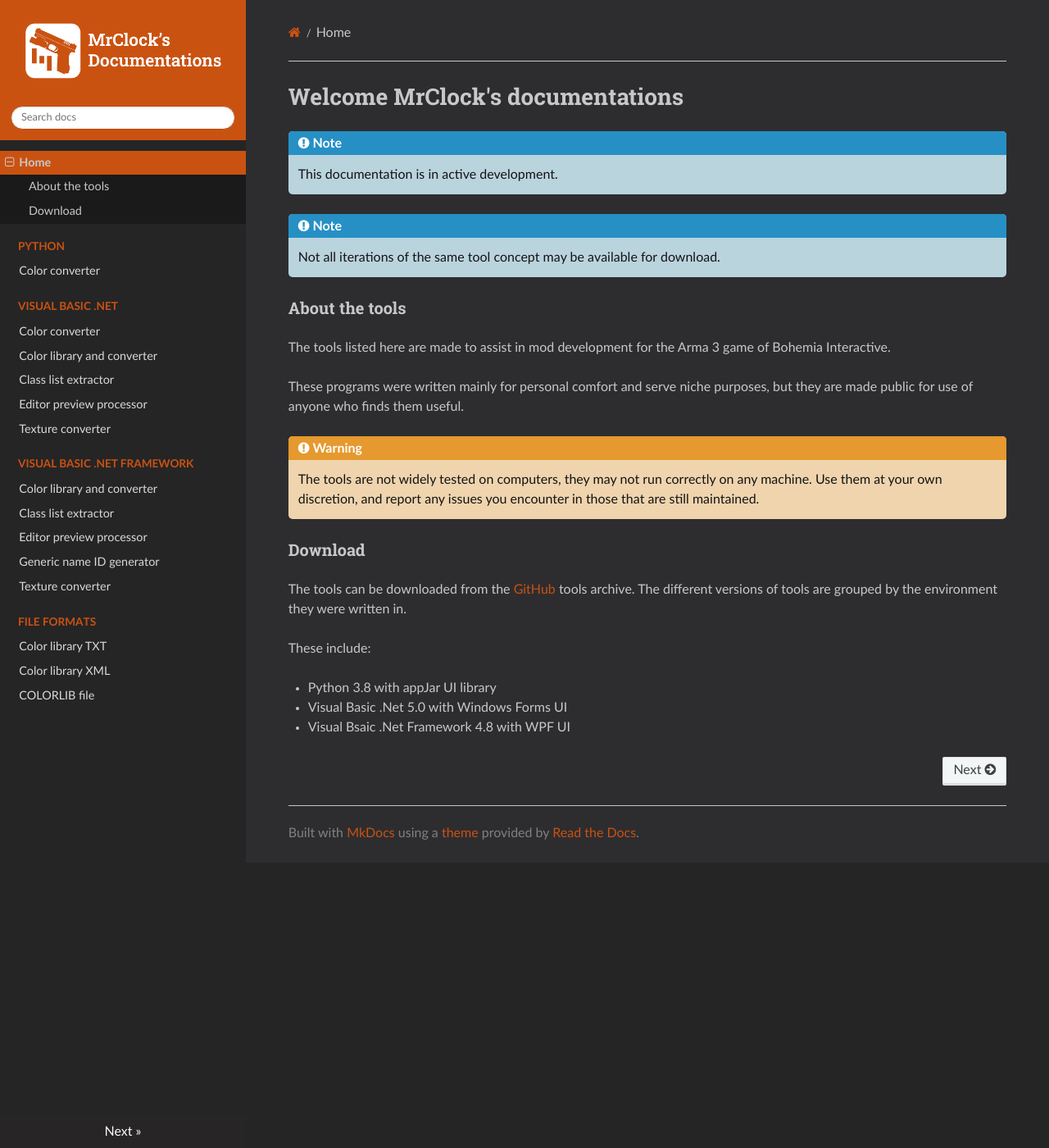
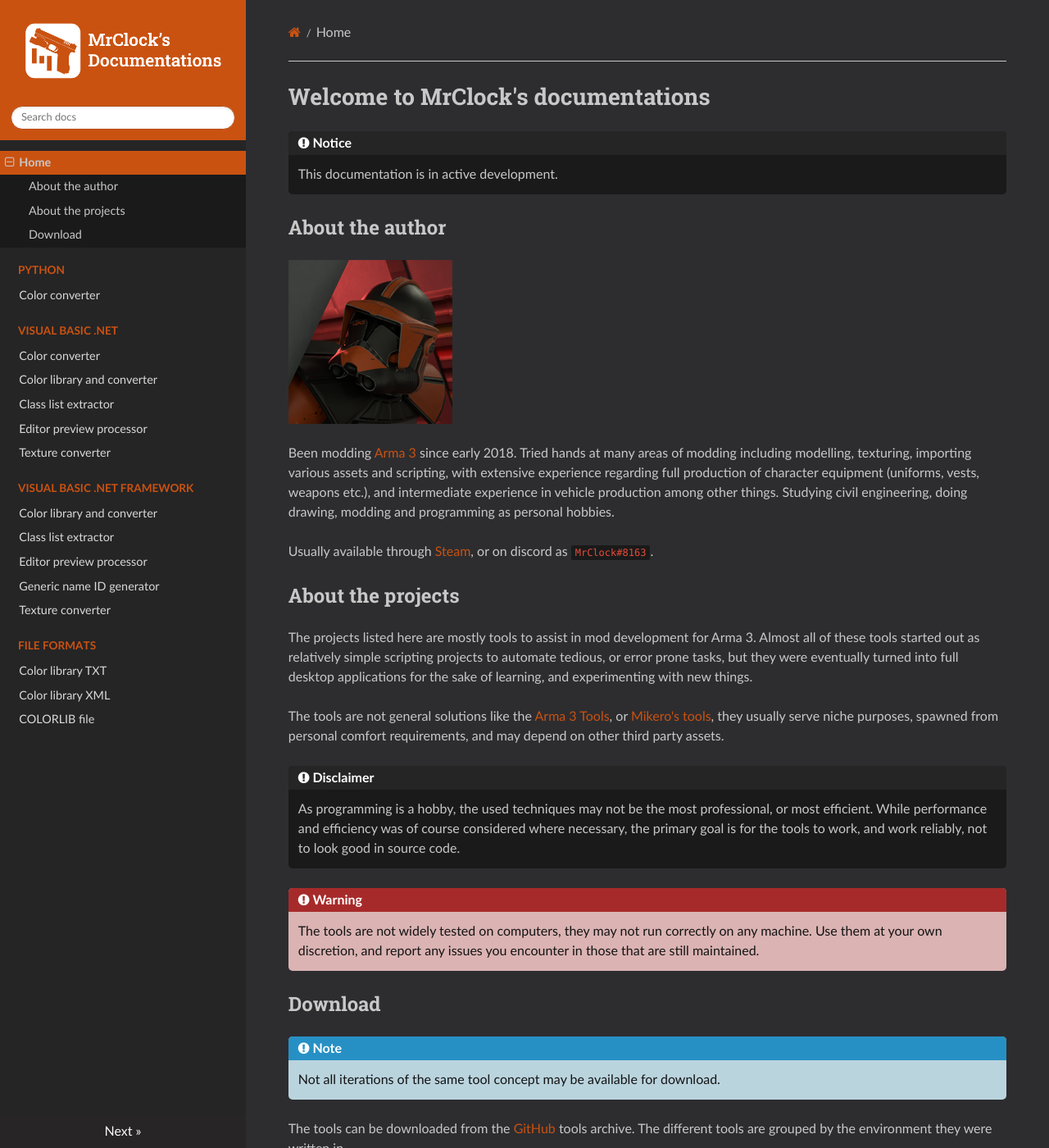
Before and after one commit to MrClock8163/ToolDocumentation, an MkDocs documentation site: the page built from docs/index.md, in a window 1280 px wide and 1400 px high. Shown: the whole window at 82% size. Built offline with MkDocs 1.6.1, drawn with Linux system fonts in a browser that asks for light colours; nearby versions of some CDN libraries.

Commit message:
Frontpage update

```diff
--- a/docs/index.md
+++ b/docs/index.md
@@ -1,27 +1,43 @@
-# Welcome MrClock's documentations
+# Welcome to MrClock's documentations
 
-!!! note
+!!! Notice
 
     This documentation is in active development.
+
+## About the author
+
+![MrClock's profile picture](img/MrClock_pfp.png)
+
+Been modding [Arma 3](https://store.steampowered.com/app/107410/Arma_3/) since early 2018.
+Tried hands at many areas of modding including modelling, texturing, importing various assets and scripting, with extensive experience regarding full production of character equipment (uniforms, vests, weapons etc.), and intermediate experience in vehicle production among other things.
+Studying civil engineering, doing drawing, modding and programming as personal hobbies.
+
+Usually available through [Steam](https://steamcommunity.com/id/MrClock8163/), or on discord as `MrClock#8163`.
+
+## About the projects
+
+The projects listed here are mostly tools to assist in mod development for Arma 3. Almost all of these tools started out as relatively simple scripting projects to automate tedious, or error prone tasks,
+but they were eventually turned into full desktop applications for the sake of learning, and experimenting with new things.
+
+The tools are not general solutions like the [Arma 3 Tools](https://store.steampowered.com/app/233800/Arma_3_Tools/), or [Mikero's tools](https://mikero.bytex.digital/), they usually serve niche purposes, spawned from personal comfort requirements, and may depend on other third party assets.
+
+!!! disclaimer
+
+	As programming is a hobby, the used techniques may not be the most professional, or most efficient. While performance and efficiency was of course considered where necessary,
+	the primary goal is for the tools to work, and work reliably, not to look good in source code.
+
+!!! danger "Warning"
+
+    The tools are not widely tested on computers, they may not run correctly on any machine. Use them at your own discretion, and report any issues you encounter in those that are still maintained.
+
+## Download
 
 !!! note
 
 	Not all iterations of the same tool concept may be available for download.
 
-### About the tools
-
-The tools listed here are made to assist in mod development for the Arma 3 game of Bohemia Interactive.
-
-These programs were written mainly for personal comfort and serve niche purposes, but they are made public for use of anyone who finds them useful.
-
-!!! warning
-
-    The tools are not widely tested on computers, they may not run correctly on any machine. Use them at your own discretion, and report any issues you encounter in those that are still maintained.
-
-### Download
-
 The tools can be downloaded from the [GitHub](https://github.com/MrClock8163/ToolsArchive) tools archive.
-The different versions of tools are grouped by the environment they were written in.
+The different tools are grouped by the environment they were written in.
 
 These include:
 
```
Also changed, not shown: docs/img/MrClock_pfp.png (added).
